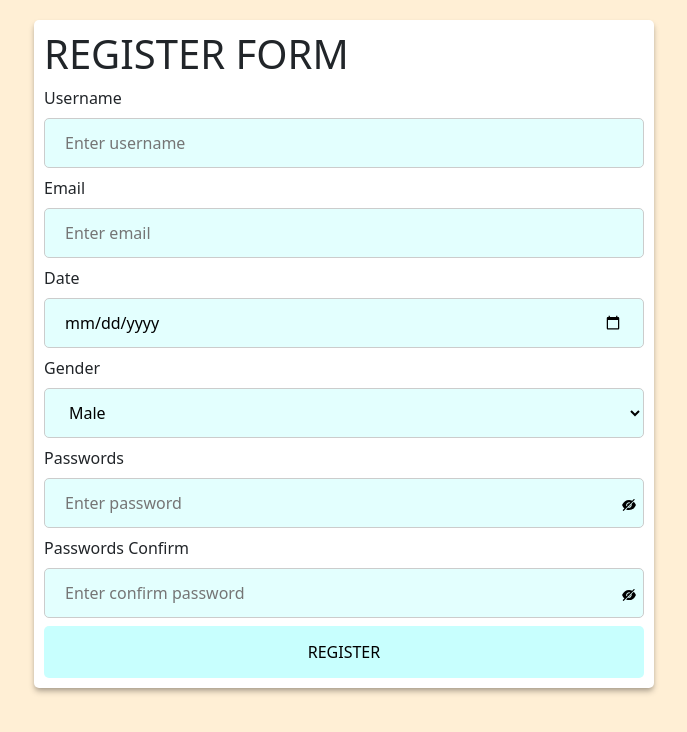
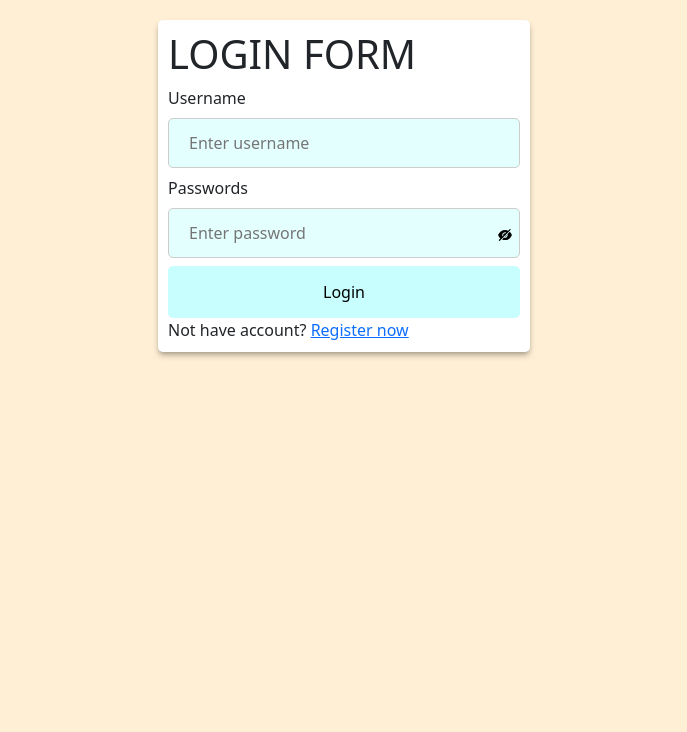
Before and after one commit to lamquochung287/Chatting-Web, a React (Create React App) app: page / in a window 1280 px wide. Shown: the top 732 px of the page, without its empty margins (296-983 px from the left). Built offline with nearby package versions, Linux system fonts and the light colour scheme.

Commit message:
button component

```diff
--- a/src/App.js
+++ b/src/App.js
@@ -4,9 +4,9 @@ import { Person } from "./components/Person.js"
 import RegisterForm from "./components/RegisterForm.js";
 function App() {
   return (
-    <div>
-      <RegisterForm></RegisterForm>
-    </div>
+    <main>
+      <LoginForm></LoginForm>
+    </main>
   );
 }
 
--- /dev/null
+++ b/src/components/ButtonCustom.js
@@ -0,0 +1,9 @@
+import React from 'react'
+
+export const ButtonCustom = (props) => {
+    return (
+        <div>
+            <button className={props.process} type="submit" disabled={props.disabled}>{props.name}</button>
+        </div>
+    )
+}
--- a/src/components/LoginForm.js
+++ b/src/components/LoginForm.js
@@ -1,9 +1,13 @@
 import { useState } from 'react';
 import { AiFillEye, AiFillEyeInvisible } from 'react-icons/ai';
+import { ButtonCustom } from './ButtonCustom';
 
 const LoginForm = () => {
     const [typePassword, setTypePassword] = useState('password')
     const [isShowPwd, setShowPwd] = useState(false)
+    const [button, setButton] = useState("btn-submit")
+    const [buttonName, setButtonName] = useState("Login")
+    const [isSubmit, setIsSubmit] = useState(false)
 
     const [user, setUser] = useState({
         username: "",
@@ -26,7 +30,14 @@ const LoginForm = () => {
 
 
     const handleSubmit = (e) => {
+        setIsSubmit(true)
+        setButton("btn-loading")
+        setButtonName("Watting...")
         e.preventDefault()
+        if (user.username === "quochung" && user.password === "123456") {
+            setButton("btn-success")
+            setButtonName("SUCCESS")
+        }
 
     }
 
@@ -48,7 +59,7 @@ const LoginForm = () => {
                             )}
                         </button>
                     </div>
-                    <button className="btn-submit" type="submit">Login</button>
+                    <ButtonCustom process={button} name={buttonName} disabled={isSubmit}></ButtonCustom>
                 </form>
                 <label>Not have account? <a href="#" target="_blank">Register now</a></label>
             </div>
--- a/src/index.css
+++ b/src/index.css
@@ -29,7 +29,7 @@ code {
   border-radius: 5px;
   gap: 15px;
   height: 50%;
-  width: 50%;
+  width: 30%;
 }
 
 input,
@@ -91,3 +91,21 @@ img {
   width: 100%;
   position: relative;
 }
+
+.btn-loading {
+  background-color: gray;
+  color: white;
+  padding: 14px 20px;
+  width: 100%;
+  border: 0px;
+  border-radius: 5px;
+}
+
+.btn-success {
+  background-color: green;
+  color: white;
+  padding: 14px 20px;
+  width: 100%;
+  border: 0px;
+  border-radius: 5px;
+}
```
